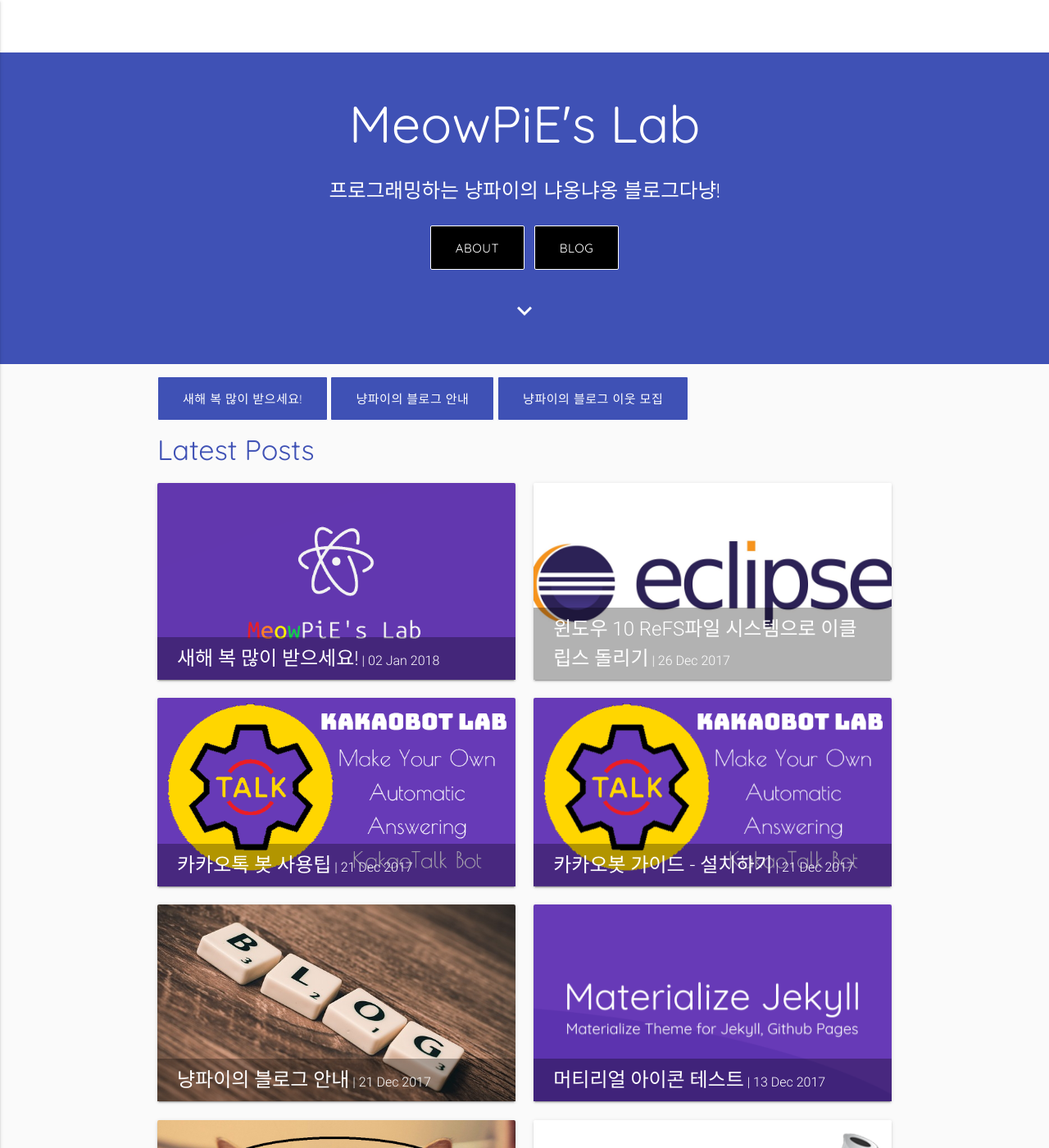
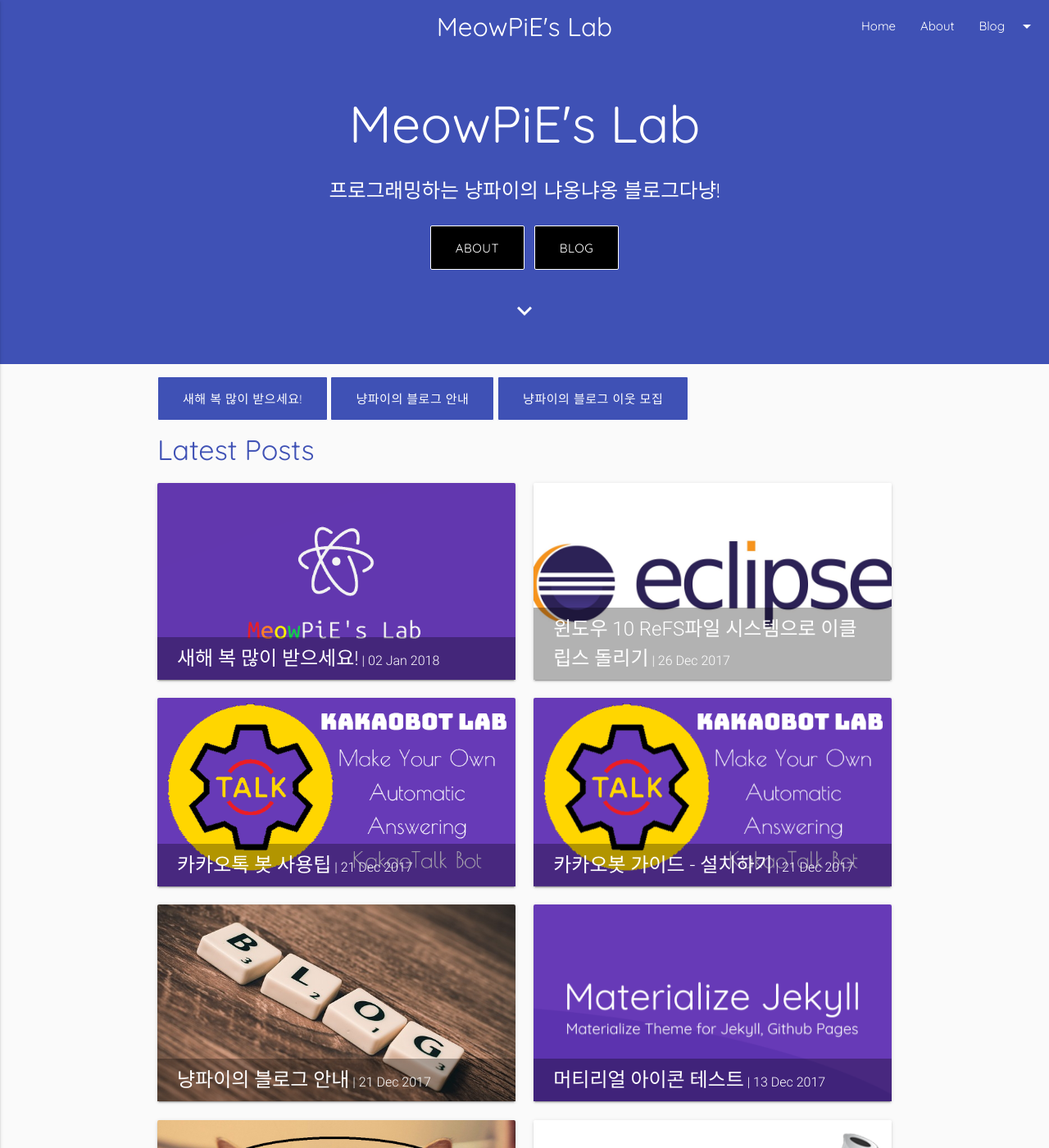
Before and after one commit to NenkaLab/meowpie.github.io, a Jekyll site: the page built from index.html, in a window 1280 px wide and 1400 px high. Shown: the whole window at 82% size. Built offline with Jekyll 4.4.1, drawn with Linux system fonts in a browser that asks for light colours; nearby versions of some CDN libraries; some web fonts are replaced.

Commit message:
아낰 오류

```diff
--- a/index.html
+++ b/index.html
@@ -4,7 +4,7 @@ layout: default
 
 <style type="text/css">
   nav {
-    background-color: ##3f51b5;
+    background-color: #3f51b5;
     box-shadow: none;
     color: #fff; }
   nav a { color: #fff; }
```
